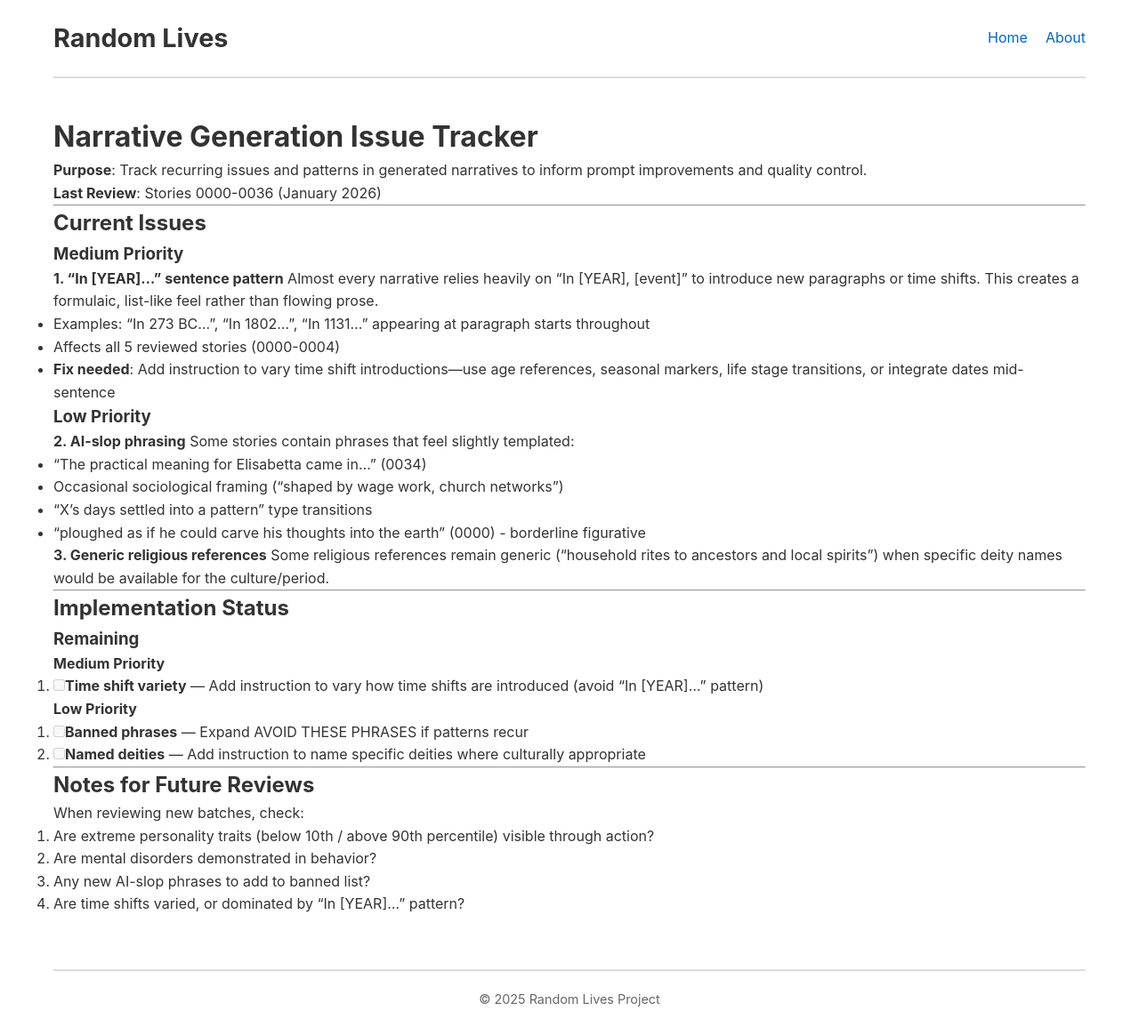
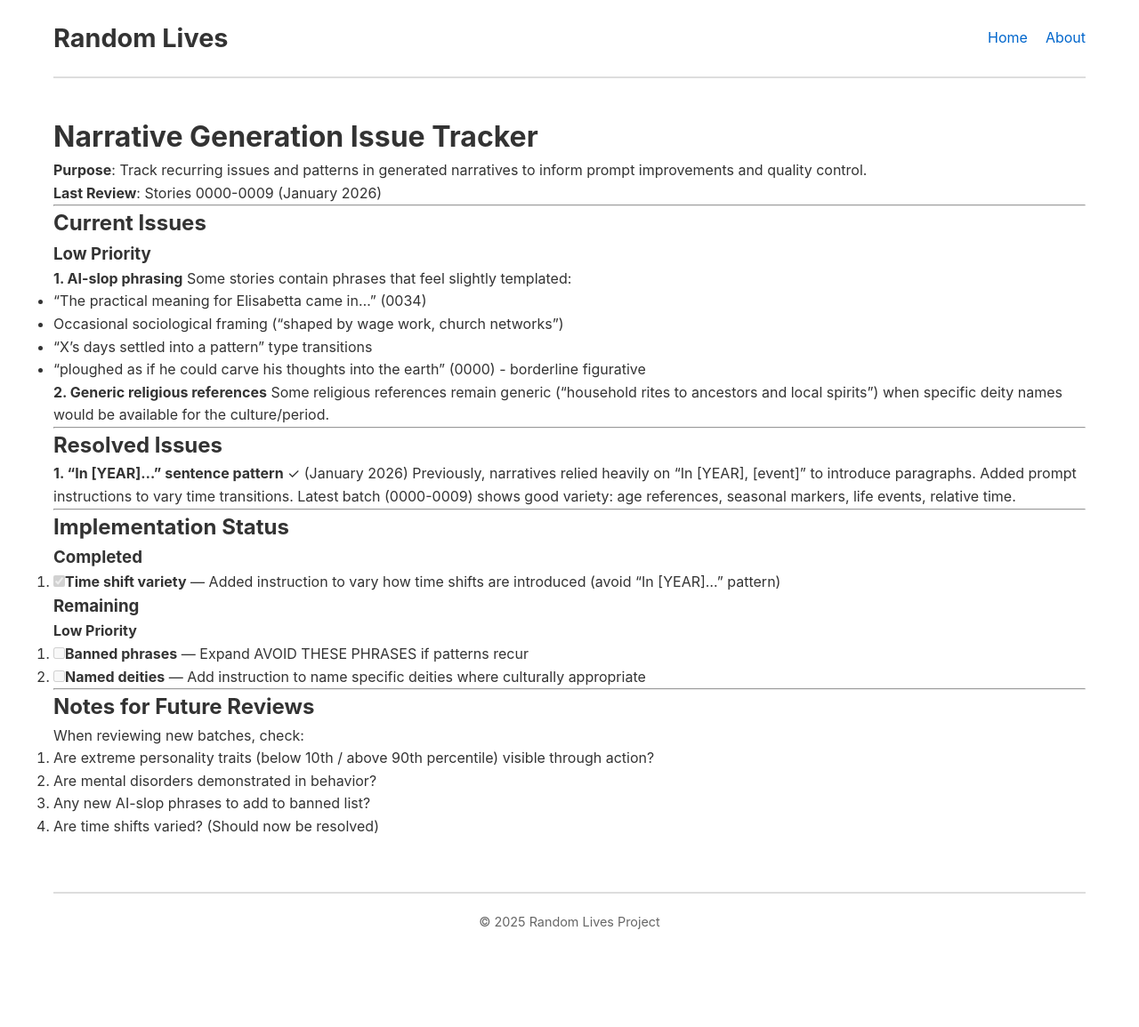
Before and after one commit to random-lives/random-lives, a Jekyll site: the page built from ISSUE_TRACKER.md, in a window 1280 px wide. Shown: the whole page at 89% size. Built offline with Jekyll 4.4.1, drawn with Linux system fonts in a browser that asks for light colours; our own code applies the rules of GitHub Pages for plain Markdown files; after the commit the page ends 1068 px from its top, so only the background shows below that.

Commit message:
Improve Paleolithic geography pipeline and update issue tracker
- Geography prompts now use simpler, shorter location names (no parentheticals)
- generate_geography() builds multi-turn conversation for better context
- Store geography conversation in person.geo_messages for debugging
- Add 'captive' subtype to warfare_impact incident category
- Mark "In [YEAR]..." time shift issue as resolved in ISSUE_TRACKER.md

🤖 Generated with [Claude Code](https://claude.com/claude-code)

Co-Authored-By: Claude Opus 4.5 <noreply@anthropic.com>

```diff
--- a/ISSUE_TRACKER.md
+++ b/ISSUE_TRACKER.md
@@ -2,44 +2,44 @@
 
 **Purpose**: Track recurring issues and patterns in generated narratives to inform prompt improvements and quality control.
 
-**Last Review**: Stories 0000-0036 (January 2026)
+**Last Review**: Stories 0000-0009 (January 2026)
 
 ---
 
 ## Current Issues
 
-### Medium Priority
-
-**1. "In [YEAR]..." sentence pattern**
-Almost every narrative relies heavily on "In [YEAR], [event]" to introduce new paragraphs or time shifts. This creates a formulaic, list-like feel rather than flowing prose.
-- Examples: "In 273 BC...", "In 1802...", "In 1131..." appearing at paragraph starts throughout
-- Affects all 5 reviewed stories (0000-0004)
-- **Fix needed**: Add instruction to vary time shift introductions—use age references, seasonal markers, life stage transitions, or integrate dates mid-sentence
-
 ### Low Priority
 
-**2. AI-slop phrasing**
+**1. AI-slop phrasing**
 Some stories contain phrases that feel slightly templated:
 - "The practical meaning for Elisabetta came in..." (0034)
 - Occasional sociological framing ("shaped by wage work, church networks")
 - "X's days settled into a pattern" type transitions
 - "ploughed as if he could carve his thoughts into the earth" (0000) - borderline figurative
 
-**3. Generic religious references**
+**2. Generic religious references**
 Some religious references remain generic ("household rites to ancestors and local spirits") when specific deity names would be available for the culture/period.
+
+---
+
+## Resolved Issues
+
+**1. "In [YEAR]..." sentence pattern** ✓ (January 2026)
+Previously, narratives relied heavily on "In [YEAR], [event]" to introduce paragraphs. Added prompt instructions to vary time transitions. Latest batch (0000-0009) shows good variety: age references, seasonal markers, life events, relative time.
 
 ---
 
 ## Implementation Status
 
+### Completed
+
+1. [x] **Time shift variety** — Added instruction to vary how time shifts are introduced (avoid "In [YEAR]..." pattern)
+
 ### Remaining
 
-**Medium Priority**
-1. [ ] **Time shift variety** — Add instruction to vary how time shifts are introduced (avoid "In [YEAR]..." pattern)
-
 **Low Priority**
-2. [ ] **Banned phrases** — Expand AVOID THESE PHRASES if patterns recur
-3. [ ] **Named deities** — Add instruction to name specific deities where culturally appropriate
+1. [ ] **Banned phrases** — Expand AVOID THESE PHRASES if patterns recur
+2. [ ] **Named deities** — Add instruction to name specific deities where culturally appropriate
 
 ---
 
@@ -49,4 +49,4 @@ When reviewing new batches, check:
 1. Are extreme personality traits (below 10th / above 90th percentile) visible through action?
 2. Are mental disorders demonstrated in behavior?
 3. Any new AI-slop phrases to add to banned list?
-4. Are time shifts varied, or dominated by "In [YEAR]..." pattern?
+4. Are time shifts varied? (Should now be resolved)
```
Also changed, not shown: generating_code/generation.py (+28 -9 lines).
